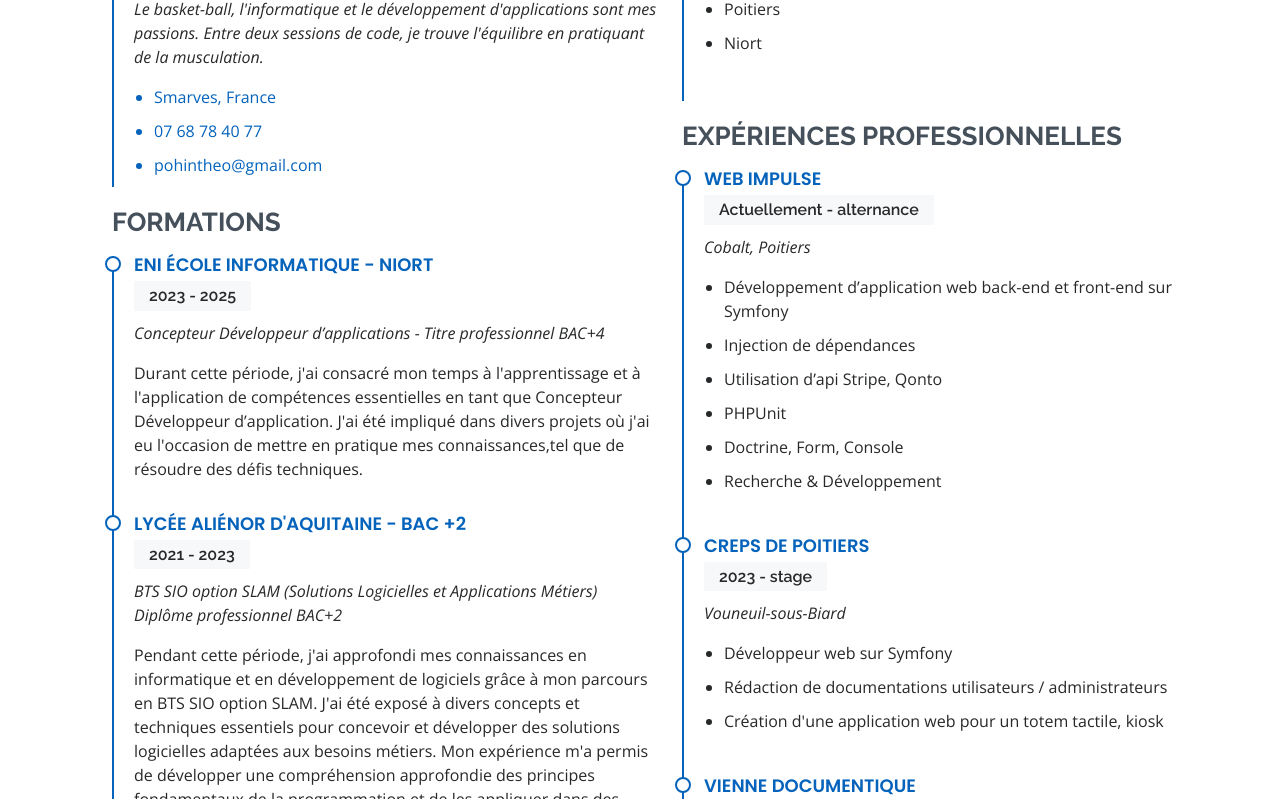
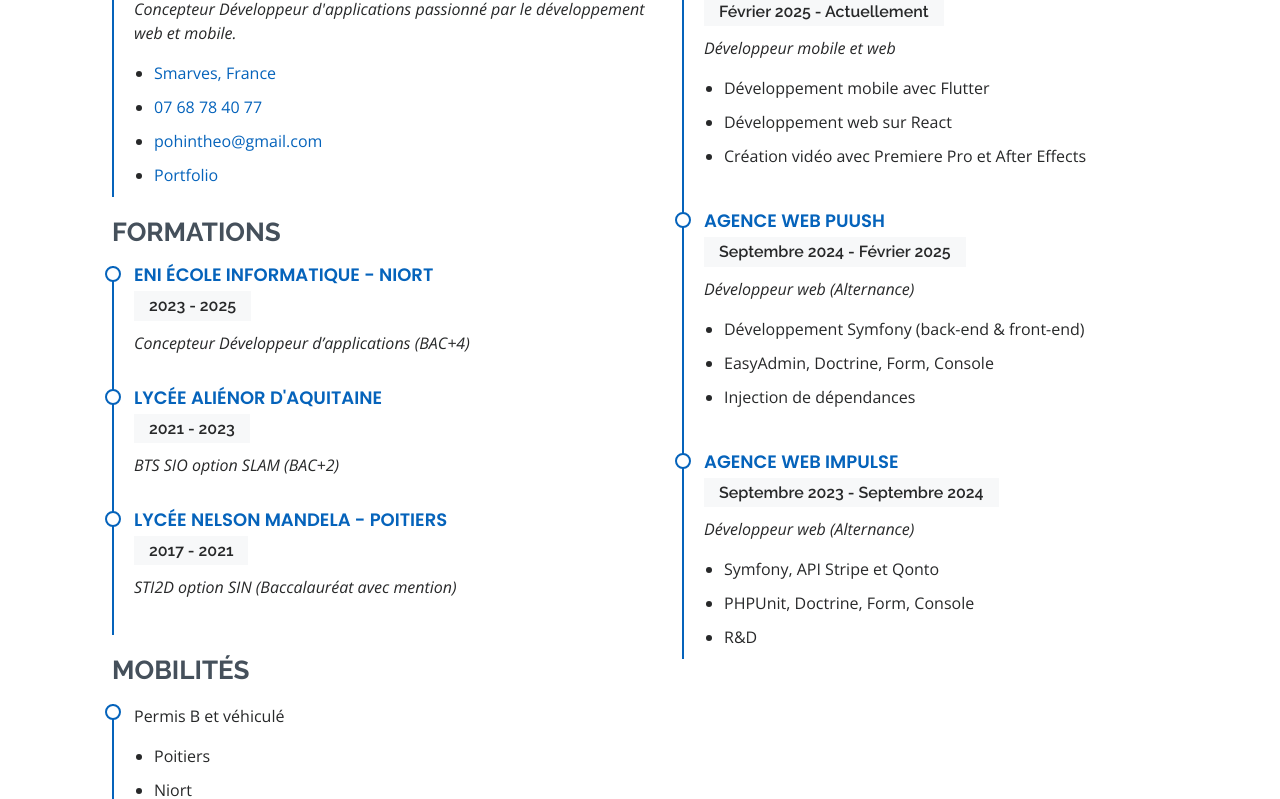
Before and after one commit to amounille/portfolioTheo2024, a plain HTML site: page index.html in a window 1280 px wide. Shown: the part 2465-3264 px from the top of the page. Drawn offline with nearby package versions, Linux system fonts and the light colour scheme.

Commit message:
Add files via upload

```diff
--- a/index.html
+++ b/index.html
@@ -110,13 +110,9 @@
           <div class="section-title">
             <h2>À propos</h2>
             <p>
-              Je m'appelle Théo et je suis titulaire d'un BTS SIO (Services
-              Informatiques aux Organisations). Actuellement, je suis en
-              alternance chez Web Impulse en tant que développeur. Mon domaine
-              de prédilection se situe principalement dans le développement web.
-              Je suis passionné par les défis techniques et je m'efforce
-              constamment de perfectionner mes compétences pour fournir des
-              solutions efficaces et innovantes.
+              Je m'appelle Théo et je suis titulaire d’un BTS SIO (Services Informatiques aux Organisations).
+              Actuellement, je suis en alternance chez Moovers en tant que développeur Flutter. Je prépare en parallèle le titre de Concepteur Développeur
+              d’Applications (CDA) à l’ENI. Je suis passionné par le développement mobile et les défis techniques.
             </p>
           </div>
 
@@ -204,8 +200,8 @@
                   </div>
                   <h3 class="competence-title">Développement D'applications</h3>
                   <p class="competence-description">
-                    Expérience avec divers langages de développement
-                    d'application java/Android Studio.
+                    Expérience avec le développement d'applications
+                     mobiles en utilisant Flutter et Dart.
                   </p>
                 </div>
               </div>
@@ -254,8 +250,8 @@
                   <h3 class="competence-title">Analyse des besoins</h3>
                   <p class="competence-description">
                     Expérience en analyse des besoins.Je suis habile à
-                    identifier avec précision les exigences fonctionnelles et
-                    techniques de votre projet.
+                    identifier les exigences fonctionnelles et
+                    techniques de projets.
                   </p>
                 </div>
               </div>
@@ -273,126 +269,78 @@
       <div class="col-lg-6">
         <h3 class="resume-title">PROFIL PERSONNEL</h3>
         <div class="resume-item pb-0">
-                <h4>Pohin Théo</h4>
-                <p>
-                  <em
-                    >Le basket-ball, l'informatique et le développement
-                    d'applications sont mes passions. Entre deux sessions de
-                    code, je trouve l'équilibre en pratiquant de la
-                    musculation.</em
-                  >
-                </p>
+          <h4>Théo Pohin</h4>
+          <p><em>Concepteur Développeur d'applications passionné par le développement web et mobile.</em></p>
           <ul>
-                  <a href="https://www.google.fr/maps/place/Smarves/@46.5118212,0.3157229,13z/data=!3m1!4b1!4m6!3m5!1s0x47fdc078c95d42bd:0x8aa896c6cccac9b1!8m2!3d46.5109009!4d0.350252!16s%2Fm%2F03qhh0f?entry=ttu" target="_blank">
-                    <li>Smarves, France</li>
-                  </a>
-                  <a href="Tel:+33768784077">
-                    <li>07 68 78 40 77</li>
-                  </a>
-                  <a href="mailto:pohintheo@gmail.com">
-                    <li>pohintheo@gmail.com</li>
-                  </a>
+            <li><a href="https://goo.gl/maps/q9gSkqtEdrmn9CRp7" target="_blank">Smarves, France</a></li>
+            <li><a href="tel:+33768784077">07 68 78 40 77</a></li>
+            <li><a href="mailto:pohintheo@gmail.com">pohintheo@gmail.com</a></li>
+            <li><a href="https://pohintheo.vercel.app/" target="_blank">Portfolio</a></li>
           </ul>
         </div>
 
         <h3 class="resume-title">FORMATIONS</h3>
         <div class="resume-item">
-                <h4>ENI école Informatique - Niort</h4>
+          <h4>ENI École Informatique - Niort</h4>
           <h5>2023 - 2025</h5>
-                <p>
-                  <em
-                    >Concepteur Développeur d’applications - Titre professionnel
-                    BAC+4</em
-                  >
-                </p>
-                <p>
-                  Durant cette période, j'ai consacré mon temps à
-                  l'apprentissage et à l'application de compétences essentielles
-                  en tant que Concepteur Développeur d’application. J'ai été
-                  impliqué dans divers projets où j'ai eu l'occasion de mettre
-                  en pratique mes connaissances,tel que de résoudre des défis
-                  techniques.
-                </p>
+          <p><em>Concepteur Développeur d’applications (BAC+4)</em></p>
         </div>
         <div class="resume-item">
-                <h4>Lycée Aliénor d'Aquitaine - BAC +2</h4>
+          <h4>Lycée Aliénor d'Aquitaine</h4>
           <h5>2021 - 2023</h5>
-                <p>
-                  <em>
-                    BTS SIO option SLAM (Solutions Logicielles et Applications
-                    Métiers)
-                  </em>
-                  <em> Diplôme professionnel BAC+2 </em>
-                </p>
-                <p>
-                  Pendant cette période, j'ai approfondi mes connaissances en
-                  informatique et en développement de logiciels grâce à mon
-                  parcours en BTS SIO option SLAM. J'ai été exposé à divers
-                  concepts et techniques essentiels pour concevoir et développer
-                  des solutions logicielles adaptées aux besoins métiers. Mon
-                  expérience m'a permis de développer une compréhension
-                  approfondie des principes fondamentaux de la programmation et
-                  de les appliquer dans des projets concrets.
-                </p>
+          <p><em>BTS SIO option SLAM (BAC+2)</em></p>
         </div>
         <div class="resume-item">
-                <h4>Lycée Nelson Mandela Poitiers</h4>
+          <h4>Lycée Nelson Mandela - Poitiers</h4>
           <h5>2017 - 2021</h5>
-                <p><em>Formation STIDD option SIN </em></p>
-                <p>Diplôme du Baccalauréat avec mention</p>
+          <p><em>STI2D option SIN (Baccalauréat avec mention)</em></p>
         </div>
-            </div>
-            <div class="col-lg-6">
+
         <h3 class="resume-title">MOBILITÉS</h3>
         <div class="resume-item">
-                <h4>Permis B et véhiculé</h4>
+          <p>Permis B et véhiculé</p>
           <ul>
             <li>Poitiers</li>
             <li>Niort</li>
           </ul>
         </div>
+      </div>
+
+      <div class="col-lg-6">
         <h3 class="resume-title">EXPÉRIENCES PROFESSIONNELLES</h3>
         <div class="resume-item">
-                <h4>Web Impulse</h4>
-                <h5>Actuellement - alternance</h5>
-                <p><em>Cobalt, Poitiers </em></p>
+          <h4>Moovers</h4>
+          <h5>Février 2025 - Actuellement</h5>
+          <p><em>Développeur mobile et web</em></p>
           <ul>
-                  <li>
-                    Développement d’application web back-end et front-end sur
-                    Symfony
-                  </li>
-                  <li>Injection de dépendances</li>
-                  <li>Utilisation d’api Stripe, Qonto</li>
-                  <li>PHPUnit</li>
-                  <li>Doctrine, Form, Console</li>
-                  <li>Recherche & Développement</li>
+            <li>Développement mobile avec Flutter</li>
+            <li>Développement web sur React</li>
+            <li>Création vidéo avec Premiere Pro et After Effects</li>
           </ul>
         </div>
         <div class="resume-item">
-                <h4>CREPS de Poitiers</h4>
-                <h5>2023 - stage</h5>
-                <p><em>Vouneuil-sous-Biard</em></p>
+          <h4>Agence Web Puush</h4>
+          <h5>Septembre 2024 - Février 2025</h5>
+          <p><em>Développeur web (Alternance)</em></p>
           <ul>
-                  <li>Développeur web sur Symfony</li>
-                  <li>
-                    Rédaction de documentations utilisateurs / administrateurs
-                  </li>
-                  <li>
-                    Création d'une application web pour un totem tactile, kiosk
-                  </li>
+            <li>Développement Symfony (back-end & front-end)</li>
+            <li>EasyAdmin, Doctrine, Form, Console</li>
+            <li>Injection de dépendances</li>
           </ul>
         </div>
         <div class="resume-item">
-                <h4>Vienne Documentique</h4>
-                <h5>2022 - stage</h5>
-                <p><em>Saint-Benoît</em></p>
+          <h4>Agence Web Impulse</h4>
+          <h5>Septembre 2023 - Septembre 2024</h5>
+          <p><em>Développeur web (Alternance)</em></p>
           <ul>
-                  <li>Projet de Signature Électronique en C#</li>
-                  <li>Gestion d'utilisateurs sur l'application DocuWare</li>
+            <li>Symfony, API Stripe et Qonto</li>
+            <li>PHPUnit, Doctrine, Form, Console</li>
+            <li>R&D</li>
           </ul>
         </div>
       </div>
     </div>
+
     <div class="col-lg-12 mt-4 text-center">
       <a
         href="assets/img/Cv.pdf"
@@ -404,6 +352,9 @@
       </a>
     </div>
   </div>
+</section>
+
+
       </section>
       <section id="contact" class="contact">
         <div class="container" data-aos="fade-up">
```
Also changed, not shown: 1 other file. Lines whose indentation alone changed are shown as unchanged.
